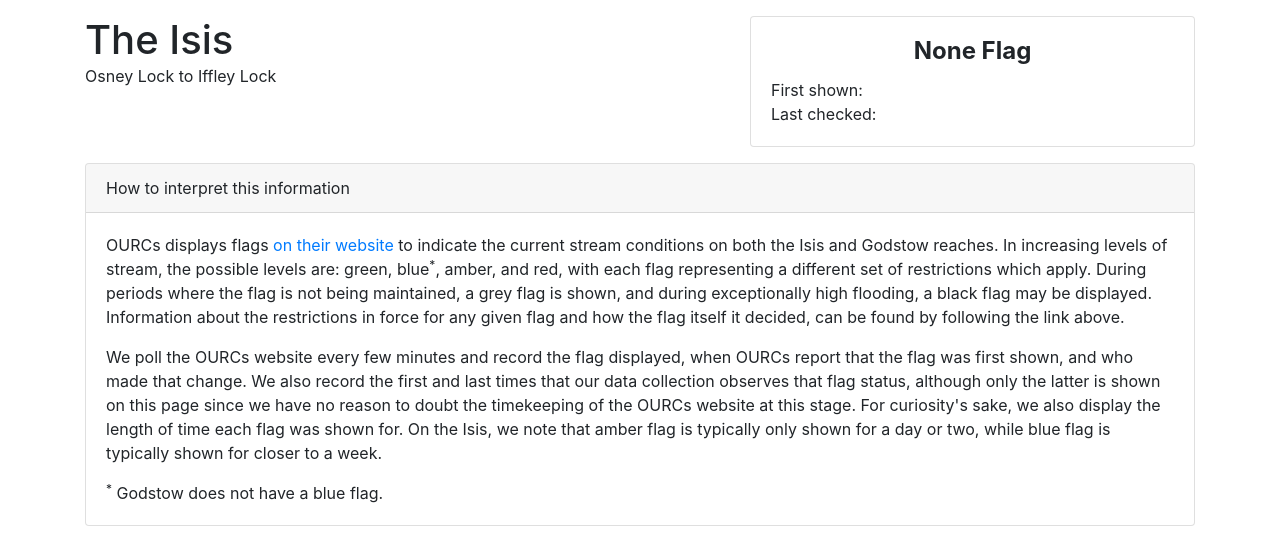
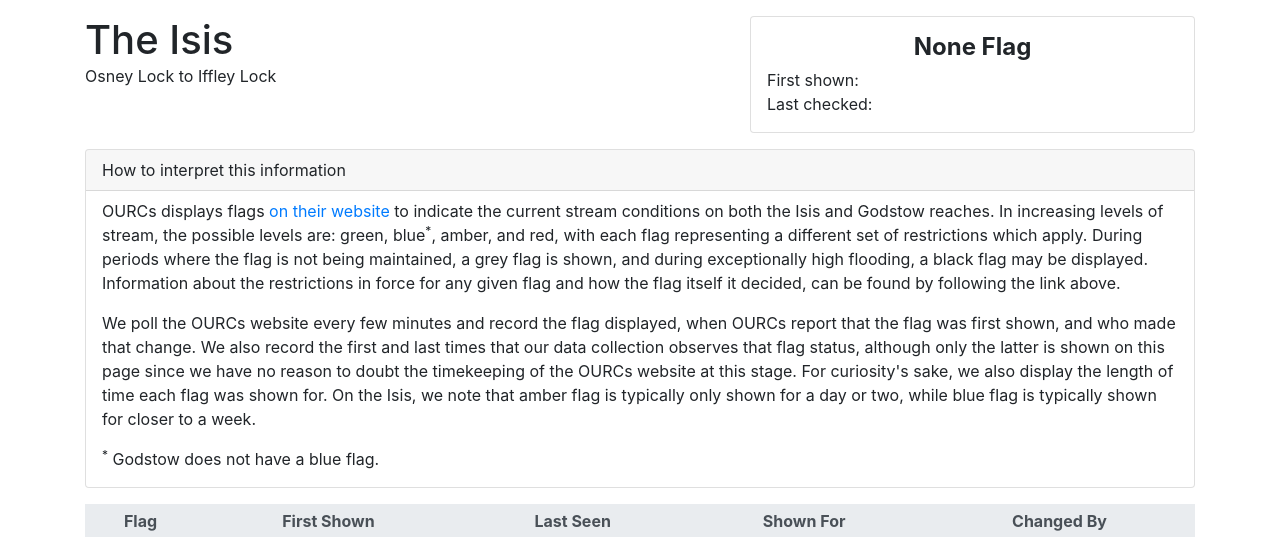
Before and after one commit to JoeHitchen/oxford-rivers, a Django app: page /flags/isis/ in a window 1280 px wide, after a click on "How to interpret this information". Shown: the part 56-598 px from the top of the page. Run offline with Django 3.2, Linux system fonts and the light colour scheme; data comes from the database, SQL or seed files in the repository; data that the repository does not hold is empty; some libraries are stand-ins or nearby versions.

Commit message:
Standardised card stylings

```diff
--- a/flags/static/flags/main.css
+++ b/flags/static/flags/main.css
@@ -6,3 +6,20 @@ p:last-of-type, .table, .alert {
 div.col, div[class^="col-"], div[class*=" col-"] {
   margin-bottom: 1em;
 }
+
+.card-header, .card-body, .card-footer {
+  padding: 0.5em 1em 0.5em 1em;
+}
+
+.card-dropdown .card-body {
+  padding-bottom: 1em;
+}
+
+.card-standalone .card-body {
+  padding-top: 1em;
+  padding-bottom: 1em;
+}
+
+.card-standalone .card-title {
+  margin-bottom: 0.25em;
+}
--- a/flags/templates/flags/advisory_history.html
+++ b/flags/templates/flags/advisory_history.html
@@ -19,7 +19,7 @@
       </div>
 
       <div class="col-md-5">
-        <div class="card {{ reach.current_advisory.styling.text }} {{ reach.current_advisory.styling.background }}">
+        <div class="card card-standalone {{ reach.current_advisory.styling.text }} {{ reach.current_advisory.styling.background }}">
           <div class="card-body">
             <h4 class="card-title text-center"><strong>{{ reach.current_advisory }}</strong></h4>
             <table class="table table-sm table-borderless">
@@ -40,7 +40,7 @@
 
     <!-- Interpretation guide -->
     <div class="row"><div class="col">
-      <div class="card">
+      <div class="card card-dropdown">
         <div
             id="interpretationHeader"
             class="card-header d-flex justify-content-between"
--- a/flags/templates/flags/flag_history.html
+++ b/flags/templates/flags/flag_history.html
@@ -20,7 +20,7 @@
       </div>
 
       <div class="col-md-5">
-        <div class="card {{ reach.current_flag_status.styling.text }} {{ reach.current_flag_status.styling.background }}">
+        <div class="card card-standalone {{ reach.current_flag_status.styling.text }} {{ reach.current_flag_status.styling.background }}">
           <div class="card-body">
             <h4 class="card-title text-center"><strong>{{ reach.current_flag_status }} Flag</strong></h4>
             <table class="table table-sm table-borderless">
@@ -41,7 +41,7 @@
 
     <!-- Interpretation guide -->
     <div class="row"><div class="col">
-      <div class="card">
+      <div class="card card-dropdown">
         <div
             id="interpretationHeader"
             class="card-header d-flex justify-content-between"
```
Also changed, not shown: flags/templates/flags/index.html (+7 -7 lines).
